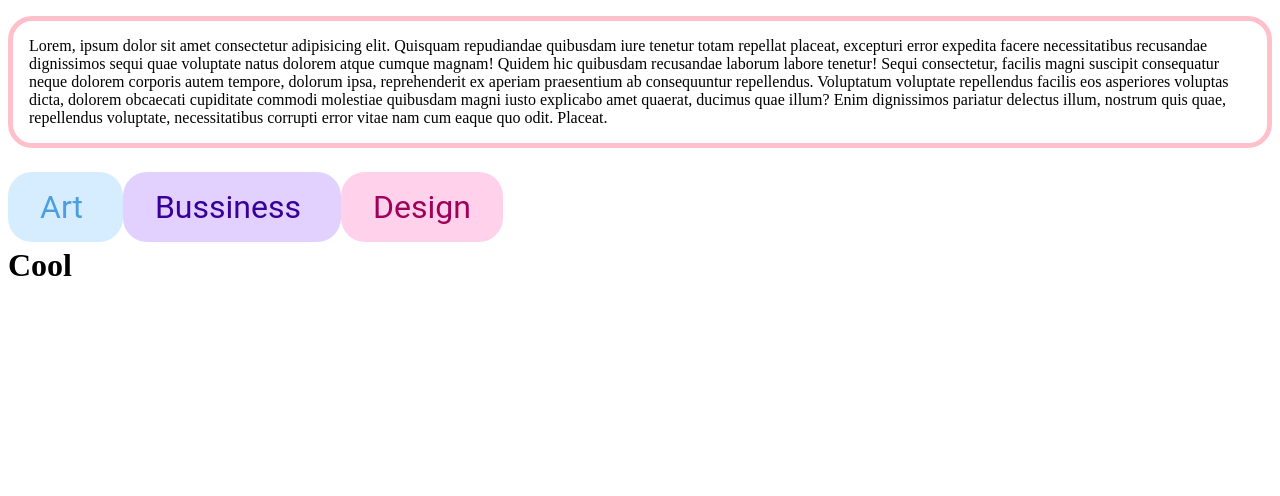
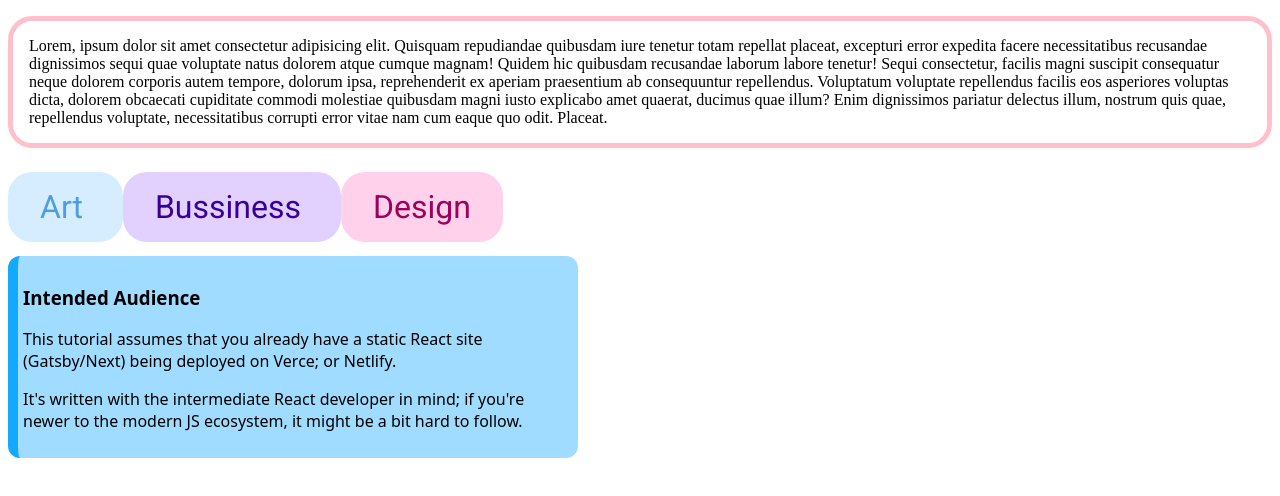
Before and after one commit to QuinlanVic/Python-module-code-notes, a plain HTML site: page box-model.html in a window 1280 px wide. Drawn offline with Linux system fonts and the light colour scheme.

Commit message:
first break after lunch

```diff
--- a/box-model.html
+++ b/box-model.html
@@ -14,14 +14,15 @@
             margin-bottom: 40px;
             border-radius: 24px;
         }
+        /* Next task 1 */
         .pill {
-            margin: 0;
-            width: max-content;
+            /* margin: 0; */
+            /* width: max-content; */
             padding: 16px 32px;
             border-radius: 25px;
             font: 32px Roboto;
-            box-sizing: border-box;
-            display: inline-block;
+            /* box-sizing: border-box; */
+            /* display: inline-block; */
             border-radius: 24px;
         }
         .tab1 {
@@ -35,19 +36,39 @@
         .tab3 {
             color: #9E005A;
             background-color: #FFD1EB;
+            font-family: "Roboto", sans-serif;
         }
         /* Common tings */
-        .tab1, .tab2, .tab3 {
+        /* .tab1, .tab2, .tab3 { */
             /* topbottompx leftrightpx */
-            padding: 16px 32px;
+            /* padding: 16px 32px;
             margin: 0;
             border-radius: 24px;
             font: 32px Roboto;
-        }
+        } */
         svg {
             padding: 32px 32px;
         }
+        .newbox {
+            max-width: 550px;
+            font-size: medium;
+            font-weight: 450;
+            margin-top: 30px;
+            background-color: #9fdcff;
+            border-radius: 12px;
+            border-width: 5px;
+            border-left-style: solid;
+            /* border-color: black; */
+            border-left-width: 10px;
+            border-left-color: #13a9ff;
+            padding: 10px 5px;
+            font-family: system-ui, -apple-system, BlinkMacSystemFont, 'Segoe UI', Roboto, Oxygen, Ubuntu, Cantarell, 'Open Sans', 'Helvetica Neue', sans-serif;
+        }
     </style>
+    <!-- Attach to your selector -->
+    <link rel="preconnect" href="https://fonts.googleapis.com">
+    <link rel="preconnect" href="https://fonts.gstatic.com" crossorigin>
+    <link href="https://fonts.googleapis.com/css2?family=Roboto:wght@300;400;700&display=swap" rel="stylesheet">
 </head>
 <body>
     <p class="content">
@@ -55,30 +76,43 @@
     </p>
     <!-- <div> -->
         <!-- <div class="pill"> -->
-            <a class = "tab1">
+            <a class = "pill tab1">
                 <!-- <svg dataicon="briefcase"></svg> -->
                 Art
             </a>
         <!-- </div> -->
         <!-- <div class ="pill" > -->
-            <a class = "tab2">
+            <a class = "pill tab2">
                 Bussiness
             </a>
         <!-- </div> -->
         <!-- <div class="pill"> -->
-            <a class = "tab3">
+            <a class = "pill tab3">
                 Design
             </a>
         <!-- </div> -->
     <!-- </div> -->
+    <div class = "newbox">
+        <h3>
+            Intended Audience
+        </h3>
+        <p>
+            This tutorial assumes that you already have a static React site (Gatsby/Next)
+            being deployed on Verce; or Netlify.
+        </p>
+        <p>
+            It's written with the intermediate React developer in mind;
+            if you're newer to the modern JS ecosystem, it might be a bit hard to follow.
+        </p>
+    </div>
 
-    <h1>Cool</h1>
+    <!-- <h1>Cool</h1> -->
 </body>
 </html>
 
 <!-- Fonts -->
 <!-- 2 families of fonts -->
-<!-- Sans Serif (bubbly) vs Serif (edges) -->
+<!-- Serif (edges) vs Sans Serif (bubbly) -->
 <!-- Serif
 Serious
 Trust me
@@ -92,3 +126,5 @@ Trend
 Playful/Fun
 Twitter, Facebook, Tiktok
 -->
+<!-- Can list a bunch of fonts and it's like fallback plans (when one isn't available choose the next and so on (diff. devices and OS)) -->
+<!-- Do not use too many, inconsistent and takes a longer time to load (x<=3) -->
```
